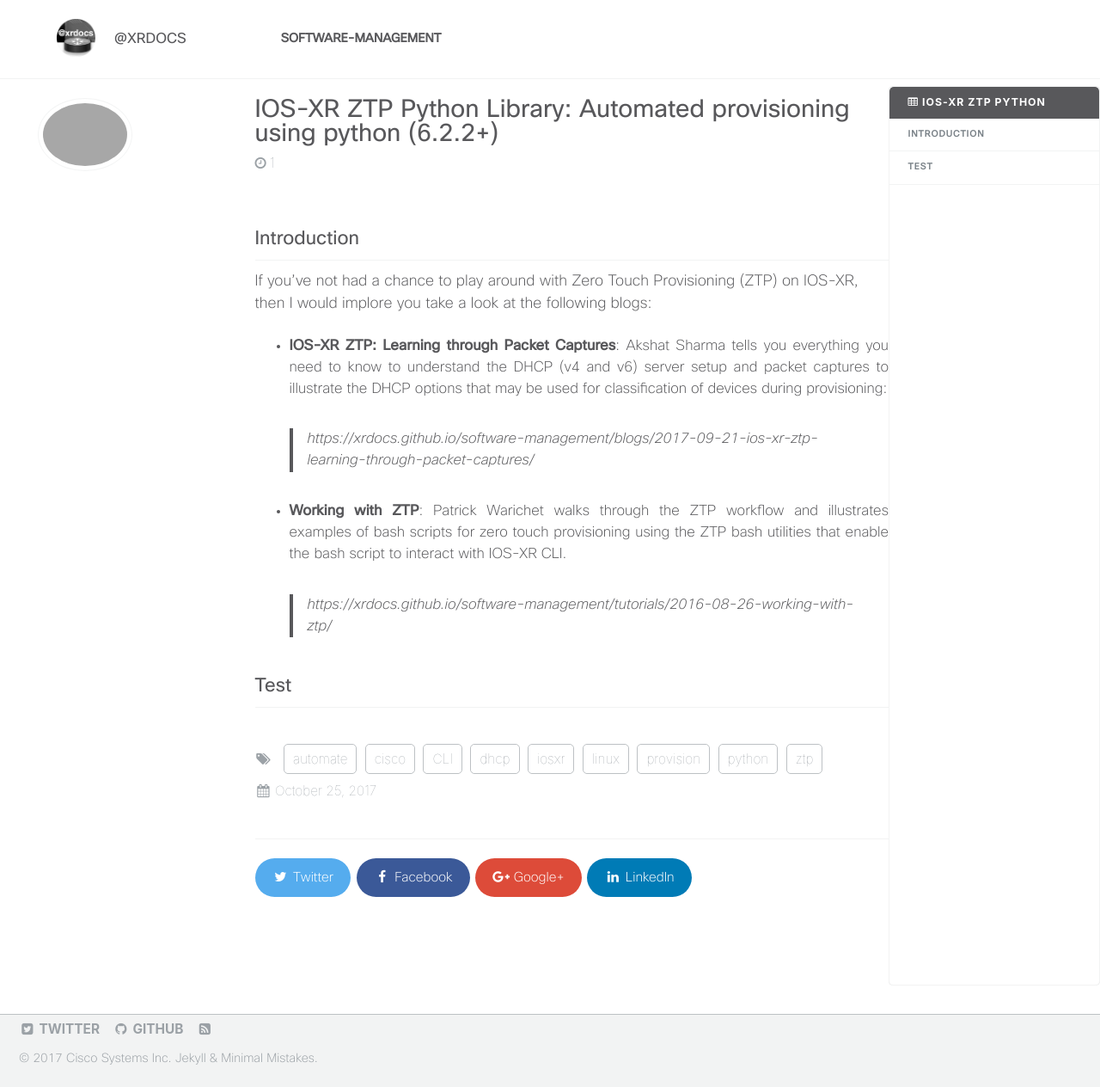
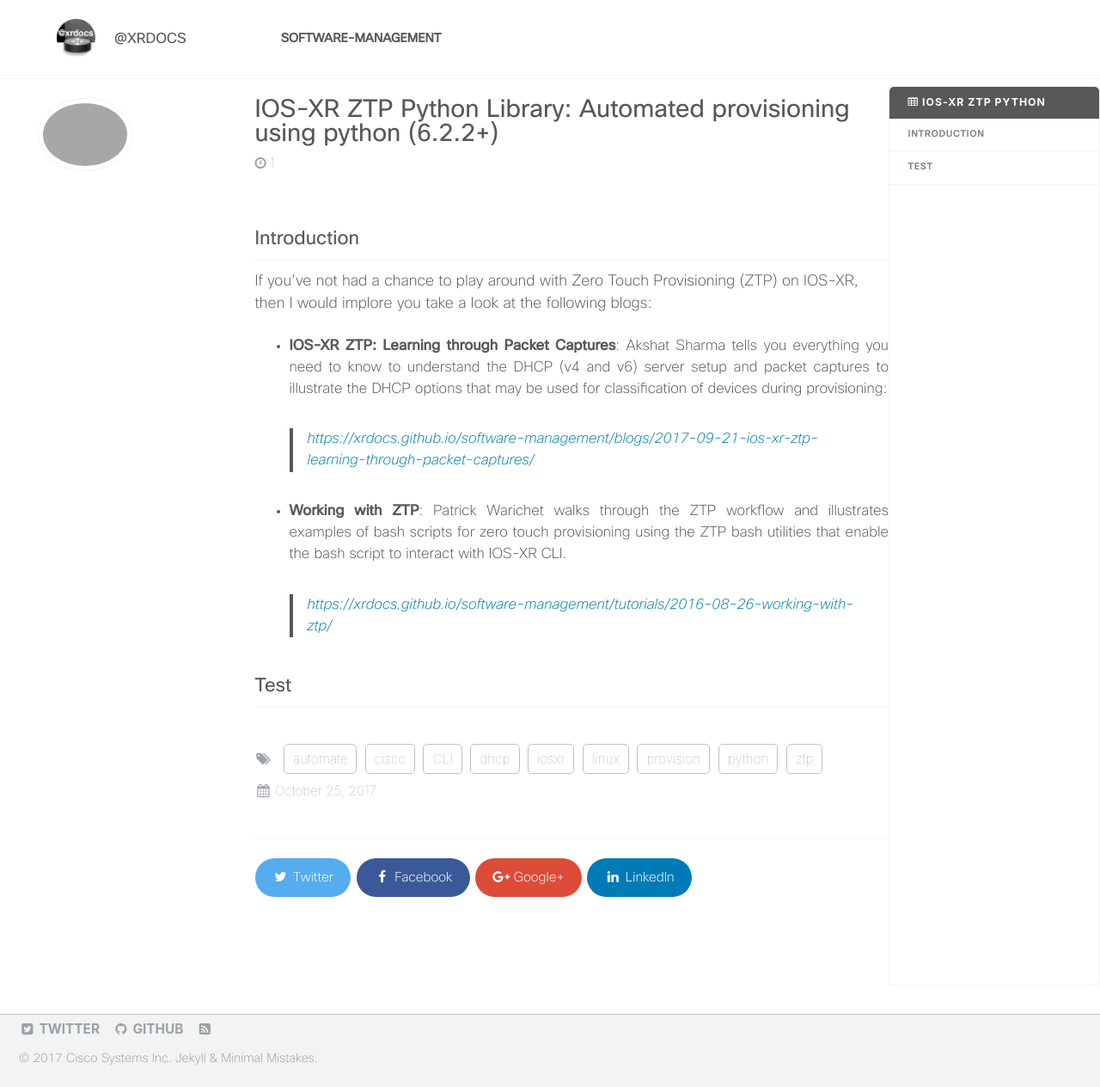
Before and after one commit to xrdocs/software-management, a Jekyll site: the page built from _tutorials/2017-10-25-ios-xr-ztp-python-library-automated-provisioning-using-python.md, in a window 1280 px wide and 1264 px high. Shown: the whole window at 86% size. Built offline with Jekyll 4.4.1, drawn with Linux system fonts in a browser that asks for light colours; comment, search, counter and statistics services are not loaded.

Commit message:
Create 2017-10-25-ios-xr-ztp-python-library-automated-provisioning-using-python.md

```diff
--- a/_tutorials/2017-10-25-ios-xr-ztp-python-library-automated-provisioning-using-python.md
+++ b/_tutorials/2017-10-25-ios-xr-ztp-python-library-automated-provisioning-using-python.md
@@ -27,9 +27,9 @@ tags:
 If you've not had a chance to play around with Zero Touch Provisioning (ZTP) on IOS-XR, then I would implore you take a look at the following blogs:
 
 *  **IOS-XR ZTP: Learning through Packet Captures**: Akshat Sharma tells you everything you need to know to understand the DHCP (v4 and v6) server setup and packet captures to illustrate the DHCP options that may be used for classification of devices during provisioning:
->https://xrdocs.github.io/software-management/blogs/2017-09-21-ios-xr-ztp-learning-through-packet-captures/
+><https://xrdocs.github.io/software-management/blogs/2017-09-21-ios-xr-ztp-learning-through-packet-captures/>
 
 *  **Working with ZTP**: Patrick Warichet walks through the ZTP workflow and illustrates examples of bash scripts for zero touch provisioning using the ZTP bash utilities that enable the bash script to interact with IOS-XR CLI.
->https://xrdocs.github.io/software-management/tutorials/2016-08-26-working-with-ztp/
+><https://xrdocs.github.io/software-management/tutorials/2016-08-26-working-with-ztp/>
 
 ## Test
```
